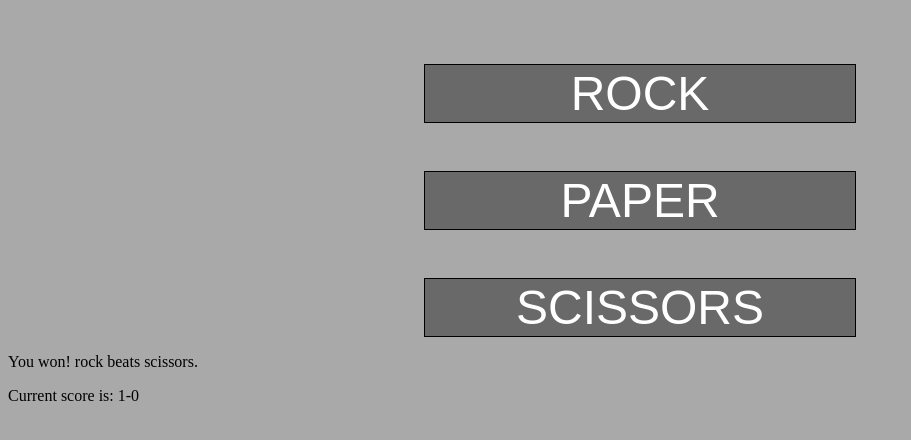
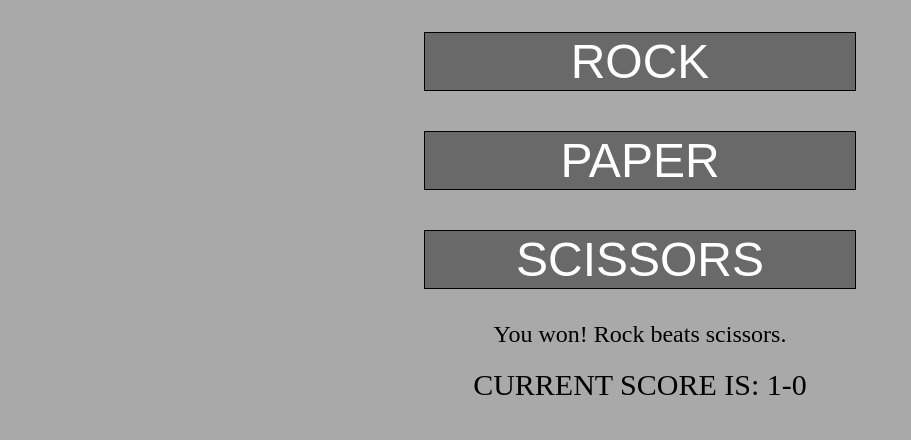
Before and after one commit to ilarelet/Rock-Paper-Scissors, a plain HTML site: page index.html in a window 1280 px wide. Both pictures are taken after a click on the button "ROCK". Shown: the whole page, without its empty margins (0-911 px from the left). Drawn offline with Linux system fonts and the light colour scheme.

Commit message:
Result text styles applied

```diff
--- a/main.js
+++ b/main.js
@@ -34,11 +34,11 @@ function resultMsg(gameResult, playerSelection, computerSelection){
     }
     // when the player wins:
     else if (gameResult==='win'){
-        return(`You won! ${playerSelection} beats ${computerSelection}.`);
+        return(`You won! ${playerSelection[0].toUpperCase() + playerSelection.substr(1)} beats ${computerSelection}.`);
     }
     else{
     //when the computer wins:
-        return(`You lost! ${computerSelection} beats ${playerSelection}.`);
+        return(`You lost! ${computerSelection[0].toUpperCase() + computerSelection.substr(1)} beats ${playerSelection}.`);
     }
 }
 
--- a/style.css
+++ b/style.css
@@ -1,5 +1,5 @@
 html{
-    min-width: 312px;
+    min-width: 333px;
 }
 
 body{
@@ -10,8 +10,8 @@ body{
     display:flex;
     flex-direction: column;
     align-items: center;
-    gap: 3em;
-    margin-top: 4em;
+    gap: 2.5em;
+    margin: 2em 0 2em 0;
 }
 
 .playerChoice{
@@ -24,6 +24,20 @@ body{
     width: 9em;
 }
 
+#resultDisplay p {
+    margin: 20px 0.5em 0 0.5em ;
+    text-align: center;
+}
+
+#roundResult{
+    font-size: 24px;
+}
+
+#currentScore {
+    text-transform: uppercase;
+    font-size: 30px;
+}
+
 @media (max-width: 480px) {
     .playerChoice{
         width: 90%;
```
